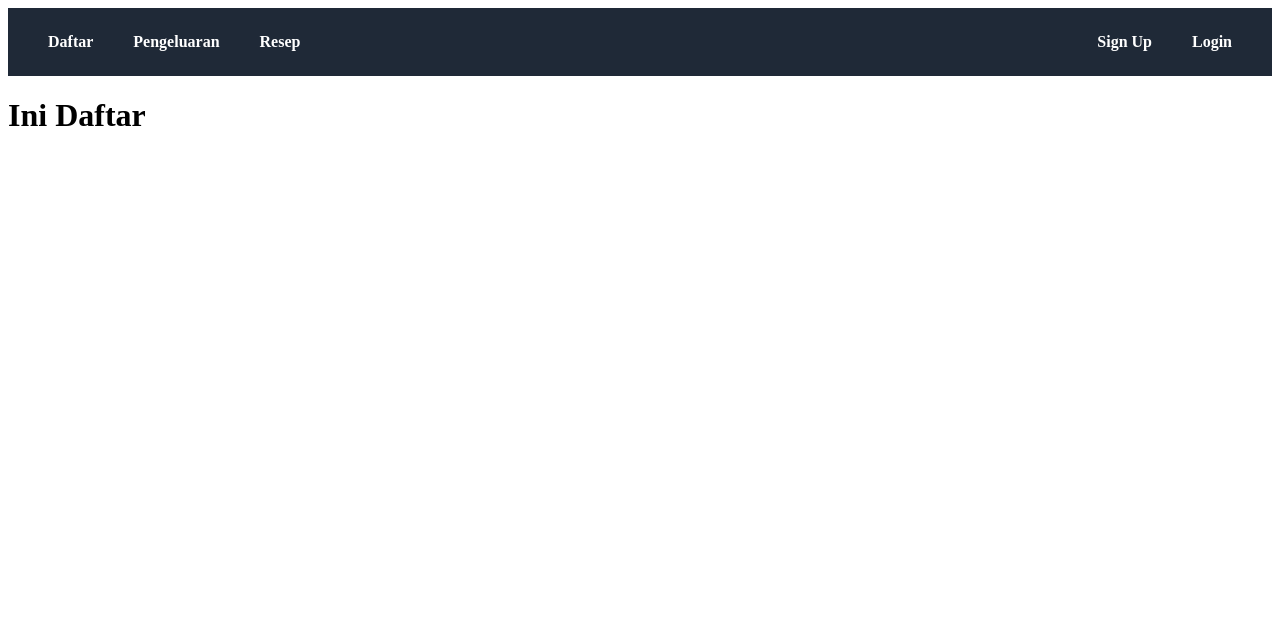
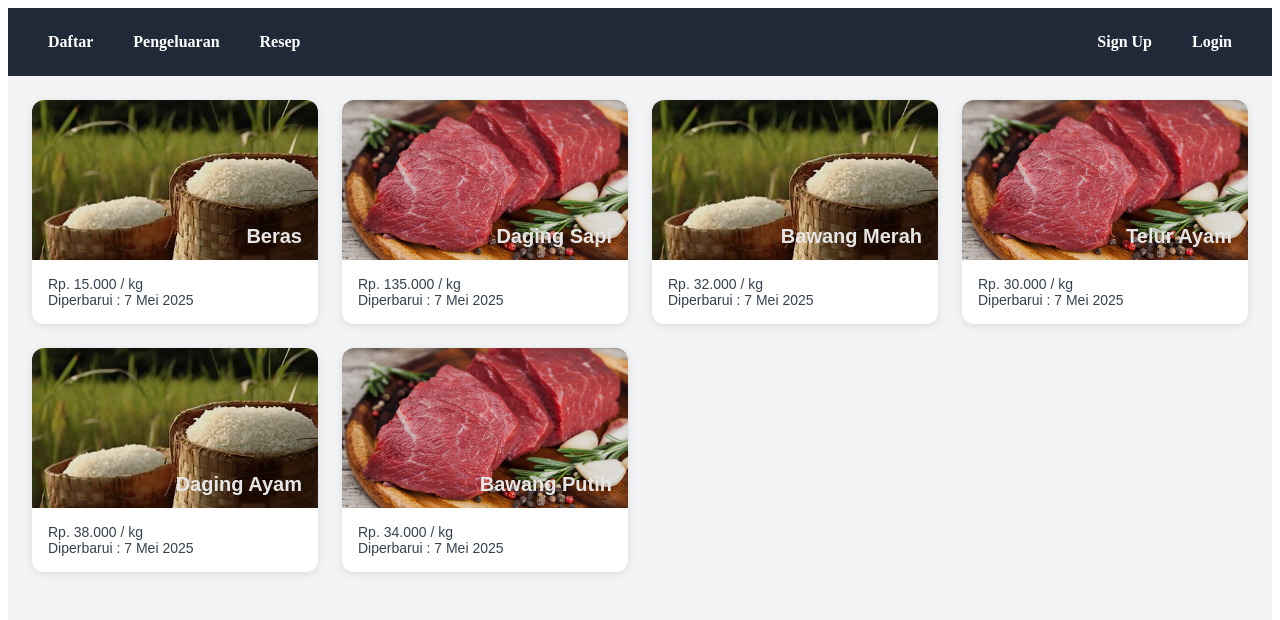
Before and after one commit to KevinPangsawira/SoftwareEngineeringLJ01, a React (Vite) app: page / in a window 1280 px wide. Shown: the top 620 px of the page. Built offline with nearby package versions, Linux system fonts and the light colour scheme.

Commit message:
Tambah komponen cardbahan dan isi Daftar.jsx

```diff
--- a/src/Halaman-Web/Daftar.jsx
+++ b/src/Halaman-Web/Daftar.jsx
@@ -1,7 +1,69 @@
+import React from "react";
+import CardBahan from "./komponen/CardBahan";
+import beras from "../assets/beras.jpg";
+import ds from "../assets/ds.webp";
+const items = [
+  {
+    name: "Beras",
+    price: "Rp. 15.000 / kg",
+    updated: "7 Mei 2025",
+    image: beras,
+  },
+  {
+    name: "Daging Sapi",
+    price: "Rp. 135.000 / kg",
+    updated: "7 Mei 2025",
+    image: ds,
+  },
+  {
+    name: "Bawang Merah",
+    price: "Rp. 32.000 / kg",
+    updated: "7 Mei 2025",
+    image: beras,
+  },
+  {
+    name: "Telur Ayam",
+    price: "Rp. 30.000 / kg",
+    updated: "7 Mei 2025",
+    image: ds,
+  },
+  {
+    name: "Daging Ayam",
+    price: "Rp. 38.000 / kg",
+    updated: "7 Mei 2025",
+    image: beras,
+  },
+  {
+    name: "Bawang Putih",
+    price: "Rp. 34.000 / kg",
+    updated: "7 Mei 2025",
+    image: ds,
+  },
+];
+
 function Daftar() {
-    return (
-        <h1>Ini Daftar</h1>
-    );
+  return (
+    <div
+      style={{
+        padding: "24px",
+        fontFamily: "sans-serif",
+        backgroundColor: "#f3f4f6",
+        minHeight: "100vh",
+      }}
+    >
+      <div
+        style={{
+          display: "grid",
+          gridTemplateColumns: "repeat(auto-fit, minmax(280px, 1fr))",
+          gap: "24px",
+        }}
+      >
+        {items.map((item, index) => (
+          <CardBahan key={index} item={item} />
+        ))}
+      </div>
+    </div>
+  );
 }
 
-export default Daftar
+export default Daftar;
--- /dev/null
+++ b/src/Halaman-Web/komponen/CardBahan.jsx
@@ -0,0 +1,52 @@
+import React from "react";
+
+const CardBahan = ({ item }) => {
+  return (
+    <div
+      style={{
+        borderRadius: "12px",
+        overflow: "hidden",
+        boxShadow: "0 2px 8px rgba(0,0,0,0.1)",
+        backgroundColor: "white",
+        transition: "box-shadow 0.3s",
+      }}
+    >
+      <div
+        style={{
+          height: "160px",
+          backgroundImage: `url(${item.image})`,
+          backgroundSize: "cover",
+          backgroundPosition: "center",
+          display: "flex",
+          alignItems: "flex-end",
+          position: "relative",
+          filter: "brightness(90%)",
+
+          position: "relative"
+        }}
+      >
+        <div
+          style={{
+            // filter: "brightness(85%)",
+            // backgroundColor: "rgba(0, 0, 0, 0.5)",
+            color: "white",
+            width: "100%",
+            padding: "12px 16px",
+            fontSize: "20px",
+            fontWeight: "600",
+            textAlign: "end",
+
+          }}
+        >
+          {item.name}
+        </div>
+      </div>
+      <div style={{ padding: "16px", fontSize: "14px", color: "#374151" }}>
+        <div>{item.price}</div>
+        <div>Diperbarui : {item.updated}</div>
+      </div>
+    </div>
+  );
+};
+
+export default CardBahan;
```
Also changed, not shown: src/assets/beras.jpg (added), src/assets/ds.webp (added).
